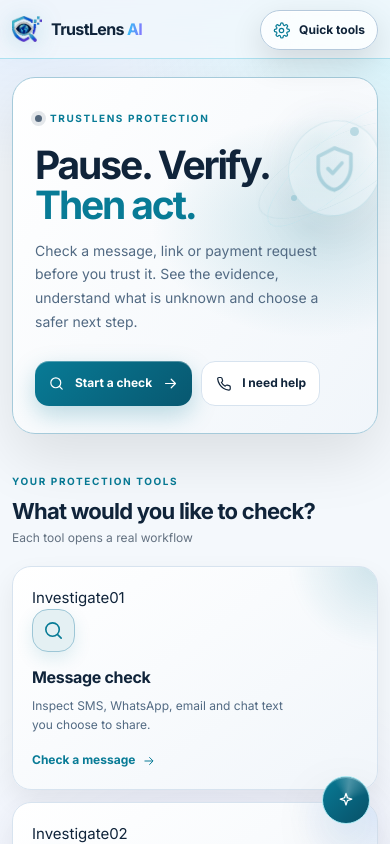
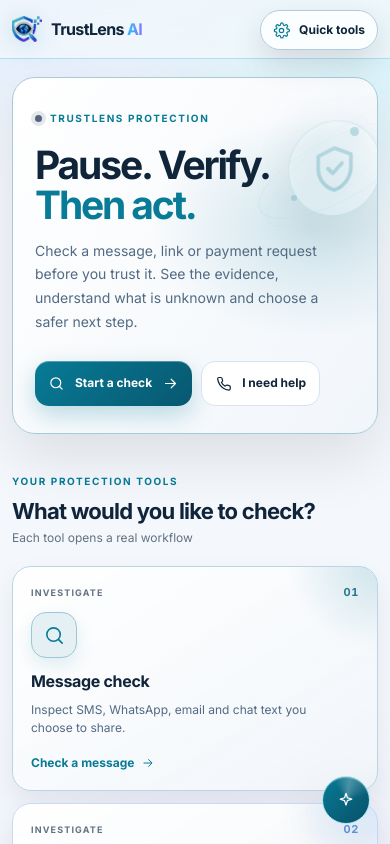
Before and after one commit to trustlensaiofficial/TrustlensAi, a Next.js app: page /home in a window 390 px wide. Shown: the top 844 px of the page. Built offline with nearby package versions, Linux system fonts and the light colour scheme.

Commit message:
Polish the mobile feature-card grid and tactile states

```diff
--- a/app/home/dashboard.css
+++ b/app/home/dashboard.css
@@ -58,3 +58,14 @@
 @media(max-width:900px){.dash-orb-scene{right:-5%;opacity:.65}.dash-tools-grid{grid-template-columns:repeat(2,minmax(0,1fr))}.dash-lower-grid{grid-template-columns:1fr}}
 @media(max-width:620px){.dashboard{padding:18px 0 28px}.dash-welcome{min-height:0;padding:27px 22px;border-radius:23px}.dash-welcome-copy{max-width:100%}.dash-welcome h1{font-size:clamp(37px,10vw,49px)}.dash-welcome-copy>p{max-width:36ch;font-size:14px}.dash-orb-scene{width:170px;height:170px;right:-42px;top:5px;transform:none;opacity:.24}.dash-orb{inset:36px}.dash-orb-front svg{width:55px;height:55px}.dash-orbit{inset:12px 0}.dash-orbit-two{inset:0 25px}.dash-primary-actions{gap:9px}.dash-primary,.dash-secondary{min-height:45px;padding:0 13px;font-size:12px}.dash-tools-section{margin-top:34px}.dash-section-heading{align-items:flex-start;flex-direction:column;gap:5px}.dash-section-note{font-size:12px}.dash-tools-grid{grid-template-columns:1fr;gap:12px}.dash-tool-card{min-height:174px;padding:19px;border-radius:19px}.dash-tool-icon{width:43px;height:43px;margin-bottom:13px}.dash-tool-content strong{font-size:16px}.dash-tool-content>span{font-size:12px}.dash-lower-grid{margin-top:26px;gap:12px}.dash-history-panel,.dash-safety-card{padding:18px;border-radius:19px}.dash-history-panel .dash-section-heading{flex-direction:row;align-items:flex-end}.dash-history-panel .dash-section-heading h2{font-size:20px}.dash-trust-note{align-items:flex-start;font-size:10px;line-height:1.5}}
 @media(prefers-reduced-motion:reduce){.dash-orb-front,.dash-orb-back,.dash-tool-card{animation:none!important;transition:none!important}.dash-tool-card:hover{transform:none}}
+
+
+/* Refined feature tiles: category, index and depth create an app-like tool grid. */
+.dash-tool-card{min-height:236px;padding:21px 22px;border-color:color-mix(in srgb,var(--accent) 13%,var(--border));background:linear-gradient(148deg,color-mix(in srgb,var(--surface) 94%,white 3%),color-mix(in srgb,var(--surface-2) 76%,var(--bg)))}
+.dash-tool-topline{position:relative;z-index:1;display:flex;align-items:center;justify-content:space-between;margin-bottom:15px;color:var(--text-faint);font-size:9px;font-weight:850;letter-spacing:.13em;text-transform:uppercase}
+.dash-tool-number{color:color-mix(in srgb,var(--accent) 65%,var(--text-faint));font-variant-numeric:tabular-nums;font-size:11px;letter-spacing:.06em}
+.dash-tool-icon{width:46px;height:46px;margin-bottom:15px;border-radius:15px}
+.dash-tool-content>span{max-width:38ch}
+.dash-tool-action{padding-top:16px}
+.dash-tool-card:focus-visible{outline:3px solid var(--accent);outline-offset:4px}
+@media(max-width:620px){.dash-tool-card{min-height:190px;padding:17px 18px}.dash-tool-topline{margin-bottom:11px}.dash-tool-icon{margin-bottom:11px}.dash-tool-content>span{max-width:42ch}}
```
